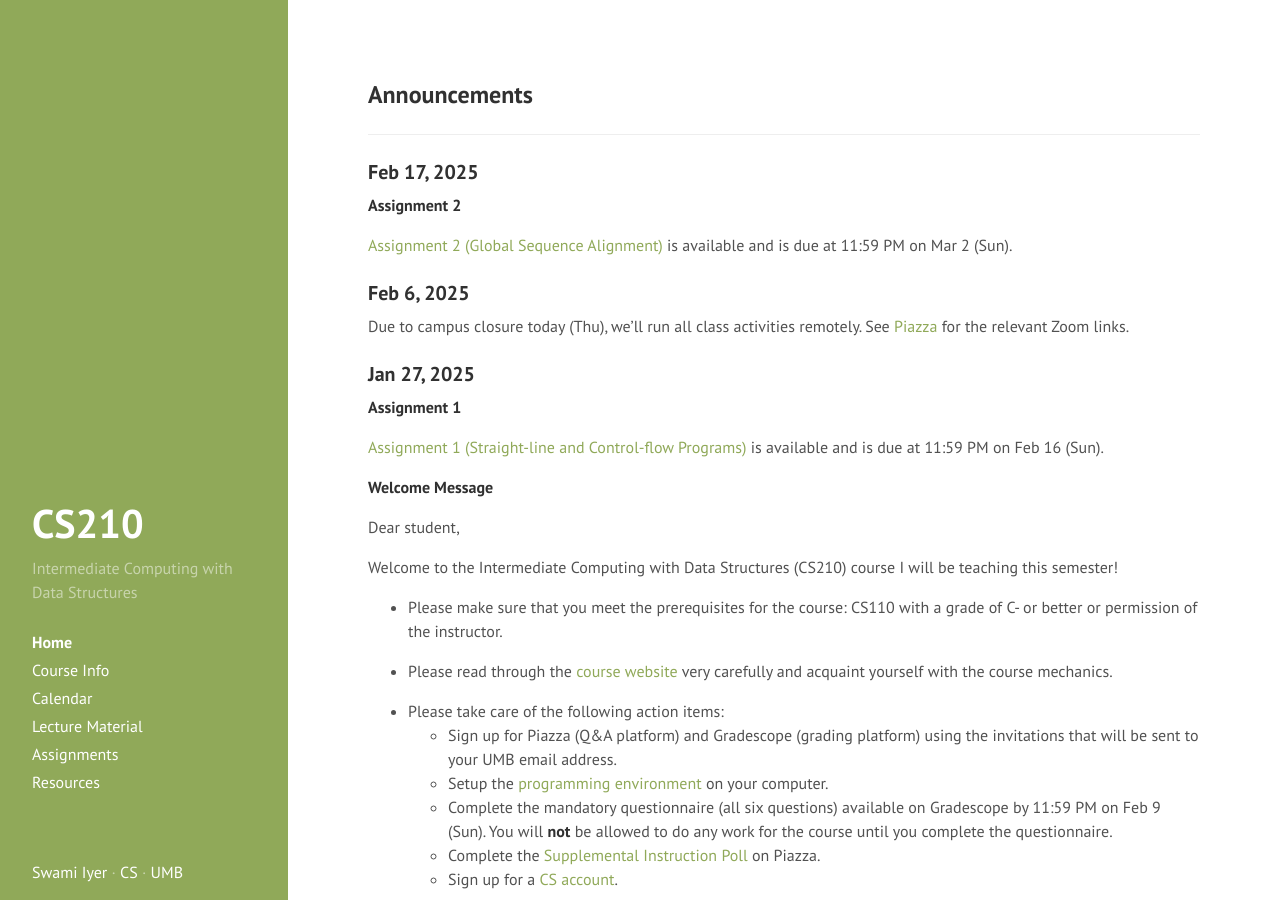
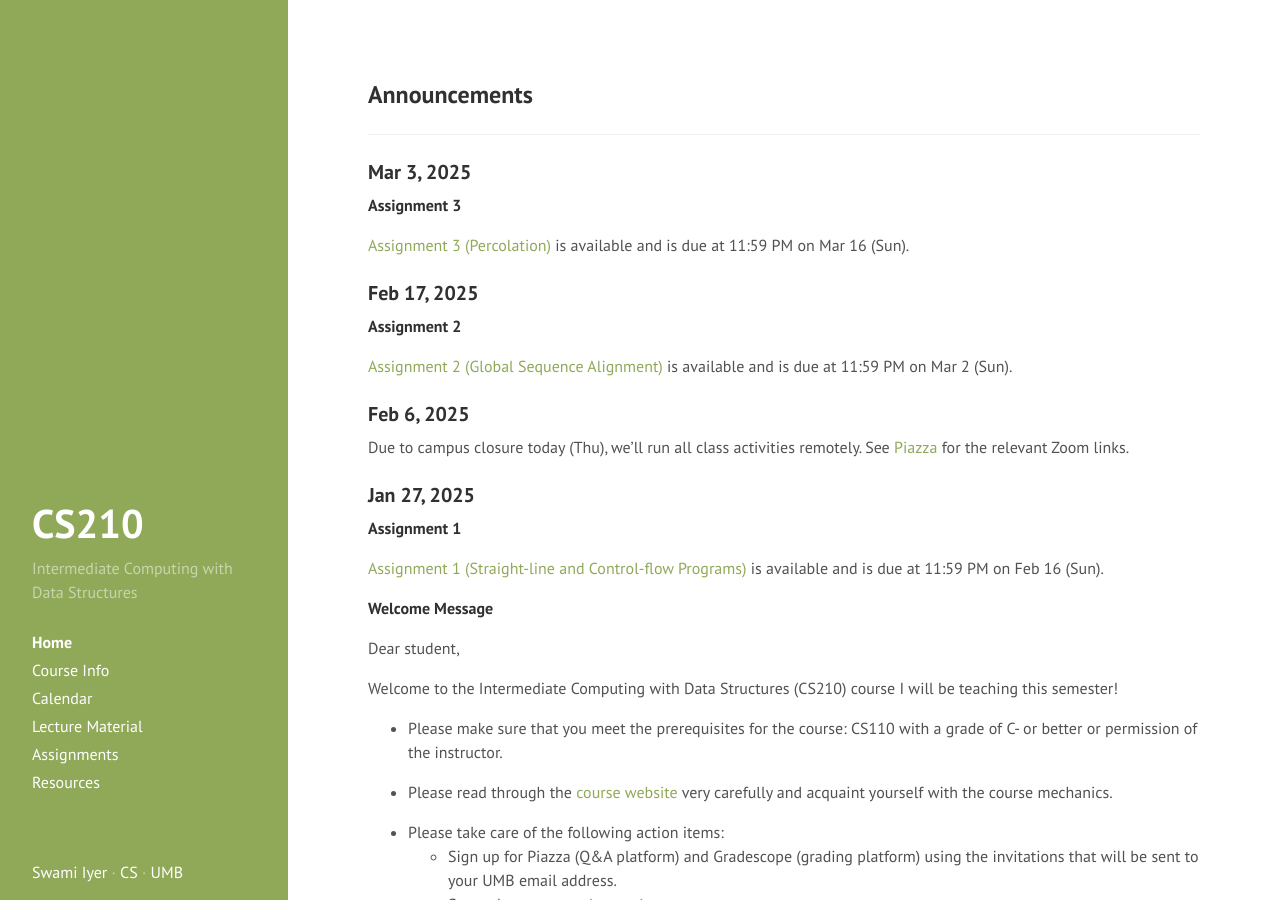
Before and after one commit to swamiiyer/swamiiyer.github.io, a Jekyll site: the page built from _pages/cs210/index.md, in a window 1280 px wide and 900 px high. Built offline with Jekyll 4.4.1, drawn with Linux system fonts in a browser that asks for light colours.

Commit message:
Assignment 3 released

```diff
--- a/_pages/cs210/index.md
+++ b/_pages/cs210/index.md
@@ -4,6 +4,12 @@ layout: cs210_page
 title: Home
 order: 1
 ---
+
+### Mar 3, 2025
+
+**Assignment 3**
+
+ [Assignment 3 (Percolation)](assignments.html) is available and is due at 11:59 PM on Mar 16 (Sun).
 
 ### Feb 17, 2025
 
```
Also changed, not shown: _pages/cs110/index.md (+6 -0 lines), _pages/cs451/index.md (+6 -0 lines).
